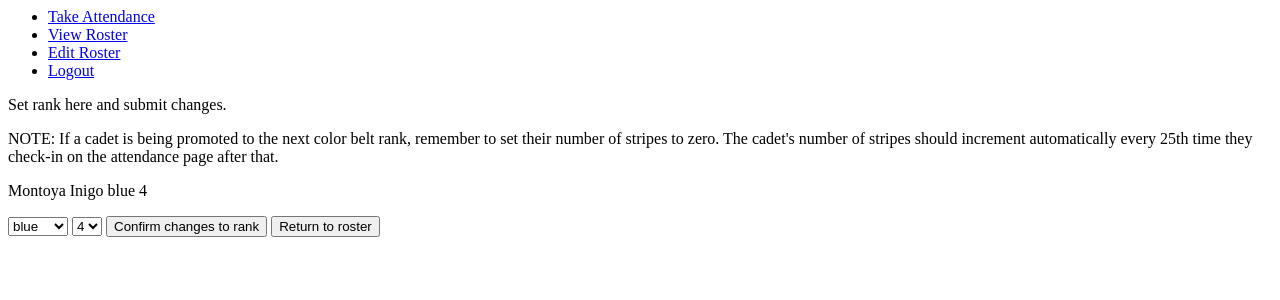
After one commit to ddmaness/vmi-roster, a Flask app: a page that uses templates/layout.html in a window 1280 px wide. The commit adds this page. Shown: the top 300 px of the page. Run offline with Flask 2, Linux system fonts and the light colour scheme; a user stored in the database is signed in; some libraries are stand-ins or nearby versions.

Commit message:
enable the deletion of cadets and the modification of their rank

```diff
--- a/application.py
+++ b/application.py
@@ -9,6 +9,8 @@ conn.row_factory = sqlite3.Row
 c = conn.cursor()
 
 app = Flask(__name__)
+
+
 
 def login_required(f):
     """
@@ -25,6 +27,8 @@ def login_required(f):
         return f(*args, **kwargs)
     return decorated_function
 
+
+
 @app.route("/logout")
 def logout():
     """Log user out."""
@@ -35,9 +39,13 @@ def logout():
     # redirect user to login form
     return redirect(url_for("login"))
 
+
+
 @app.route("/", methods=["GET"])
 def index():
     return render_template("index.html")
+
+
 
 @app.route("/login", methods=["GET","POST"])
 def login():
@@ -63,6 +71,8 @@ def login():
     else:
         return render_template("login.html")
 
+
+
 @app.route("/add", methods=["GET", "POST"])
 @login_required
 def add():
@@ -86,13 +96,46 @@ def add():
         cadets = c.execute("SELECT * FROM cadets ORDER BY last_name DESC")
         return render_template("add.html", cadets = cadets)
 
-def error(msg):
-    return render_template("error.html", msg = msg)
+
+
+@app.route("/search", methods=["GET", "POST"])
+@login_required
+def search():
+    if request.method == "POST":
+        first = request.form.get("first").upper()
+        last = request.form.get("last").upper()
+        if first == "" or last == "":
+            msg = "Please provide first and last name of the cadet"
+            return error(msg)
+        else:
+            c.execute("SELECT first_name, last_name FROM cadets WHERE first_name=? AND last_name=?", (first, last))
+            row = c.fetchone()
+            if row == None:
+                return error("The cadet you are searching for cannot be found.  Please double check your spelling and try again")
+            else:
+                return redirect(url_for("edit", first=first, last=last))
+    else:
+        return render_template("search.html")
+
+
+
+@app.route("/edit", methods = ["GET", "POST"])
+@login_required
+def edit():
+    if request.method == "POST":
+        return error("wow you got here by post somehow")
+    else:
+        cadets = c.execute("SELECT * FROM cadets ORDER BY last_name DESC")
+        return render_template("edit.html", cadets = cadets)
+
+
 
 @app.route("/view", methods=["GET"])
 def view():
     cadets = c.execute("SELECT * FROM cadets ORDER BY last_name DESC")
     return render_template("view.html", cadets = cadets)
+
+
 
 @app.route("/check_in/<first>,<last>")
 def check_in(first, last):
@@ -101,4 +144,57 @@ def check_in(first, last):
     conn.commit()
     return redirect("/add")
 
+
+
+@app.route("/adjust_rank/<first>,<last>", methods=["GET", "POST"])
+@login_required
+def adjust_rank(first, last):
+    if request.method == "POST":
+        first_from_form=request.form.get("first")
+        last_from_form=request.form.get("last")
+        set_belt=request.form.get("belt")
+        set_stripes=int(request.form.get("stripes"))
+        c.execute("SELECT attendance_current_rank FROM cadets WHERE first_name=? AND last_name=?", (first_from_form, last_from_form))
+        row=c.fetchone()
+        saved_progress = row[0]
+        if saved_progress < 100:
+            saved_progress = saved_progress % 25
+        else:
+            saved_progress = 0
+        set_stripes=set_stripes * 25 + saved_progress
+        c.execute("UPDATE cadets SET rank=?, attendance_current_rank=? WHERE first_name=? AND last_name=?", (set_belt, set_stripes, first_from_form, last_from_form))
+        conn.commit()
+        return redirect("/edit")
+    else:
+        c.execute("SELECT rank FROM cadets WHERE first_name=? AND last_name=?", (first, last))
+        row=c.fetchone()
+        belt=row[0]
+        c.execute("SELECT attendance_current_rank FROM cadets WHERE first_name=? AND last_name=?", (first, last))
+        row=c.fetchone()
+        stripes=(row[0]-(row[0]%25))/25
+        if stripes > 4:
+            stripes=4
+        return render_template("adjust_rank.html", first=first, last=last, belt=belt, stripes=stripes)
+
+
+
+@app.route("/delete/<first>,<last>", methods=["GET", "POST"])
+@login_required
+def delete(first,last):
+    if request.method == "POST":
+        first_from_form=request.form.get("first")
+        last_from_form=request.form.get("last")
+        c.execute("DELETE FROM cadets WHERE first_name = ? AND last_name = ?", (first_from_form, last_from_form))
+        conn.commit()
+        return redirect("/edit")
+    else:
+        return render_template("delete.html", first=first, last=last)
+
+
+
+def error(msg):
+    return render_template("error.html", msg = msg)
+
+
+
 app.secret_key = "q3n$)1hsgg8@8vhwa75up9g0qdpa3f$wc1ynh$pf(aqxk^h^6s"
--- a/templates/add.html
+++ b/templates/add.html
@@ -15,7 +15,8 @@
     <p>
     {% for cadet in cadets %}
         <p>
-        <a href="/check_in/{{cadet.first_name}},{{cadet.last_name}}"/>{{ cadet.last_name.capitalize() }}</a>  {{ cadet.first_name.capitalize() }}  {{ cadet.attendance_current_rank }} {{ cadet.time }}
+        <a href="/check_in/{{cadet.first_name}},{{cadet.last_name}}"/><button>check in</button></a>
+        {{ cadet.last_name.capitalize() }}  {{ cadet.first_name.capitalize() }}  {{ cadet.attendance_current_rank }} {{ cadet.time }}
         </p>
     {% endfor %}
     </p>
--- /dev/null
+++ b/templates/adjust_rank.html
@@ -0,0 +1,36 @@
+{% extends "layout.html" %}
+
+{% block title %}
+    Adjust Rank
+{% endblock %}
+
+{% block main %}
+    <p>Set rank here and submit changes.</p>
+    <p>NOTE: If a cadet is being promoted to the next color belt rank, remember to set their number of stripes to zero.
+    The cadet's number of stripes should increment automatically every 25th time they check-in on the attendance page
+    after that.</p>
+    <p>{{ first }} {{ last }} {{ belt }} {{ stripes }}</p>
+    <select name="belt" form="set_rank">
+        <option value="{{ belt }}" selected hidden>{{ belt }}</option>
+        <option value="white">white</option>
+        <option value="blue">blue</option>
+        <option value="purple">purple</option>
+        <option value="brown">brown</option>
+    </select>
+    <select name="stripes" form="set_rank">
+        <option value="{{ stripes }}" selected hidden>{{ stripes }}</option>
+        <option value=0>0</option>
+        <option value=1>1</option>
+        <option value=2>2</option>
+        <option value=3>3</option>
+        <option value=4>4</option>
+    </select>
+    <form action="url_for('adjust',first=None,last=None)" method="post" id="set_rank" style="display: inline;">
+        <input type="hidden" name=first value="{{ first }}">
+        <input type="hidden" name=last value="{{ last }}">
+        <button type="submit">Confirm changes to rank</button>
+    </form>
+    <a href="/edit"><button>Return to roster</button></a>
+
+
+{% endblock %}
--- a/templates/layout.html
+++ b/templates/layout.html
@@ -9,8 +9,9 @@
             <ul>
                 {% if session.user_id %}
                 <li><a href="{{ url_for('add') }}">Take Attendance</a>
+                <li><a href="{{ url_for('view') }}"> View Roster </a>
+                <li><a href="{{ url_for('edit') }}"> Edit Roster </a>
                 <li><a href="{{ url_for('logout') }}"> Logout </a>
-                <li><a href="{{ url_for('view') }}"> View Roster </a>
                 {% else %}
                 <li><a href="{{ url_for('view') }}"> View Roster </a>
                 <li><a href="{{ url_for('login') }}">Login</a>
--- a/templates/view.html
+++ b/templates/view.html
@@ -9,7 +9,7 @@
     <p>
     {% for cadet in cadets %}
         <p>
-        {{ cadet.first_name.capitalize() }}  {{ cadet.last_name.capitalize() }} practice sessions at rank: {{ cadet.attendance_current_rank }}
+        {{ cadet.first_name.capitalize() }}  {{ cadet.last_name.capitalize() }} practice sessions as a {{cadet.rank.title()}} rank: {{ cadet.attendance_current_rank }}
         </p>
     {% endfor %}
     </p>
```
Also changed, not shown: adjust_rank.html (added, +24 -0 lines), templates/delete.html (added, +19 -0 lines), templates/edit.html (added, +19 -0 lines), templates/search.html (added, +15 -0 lines), cadet.db, 1 other file.
